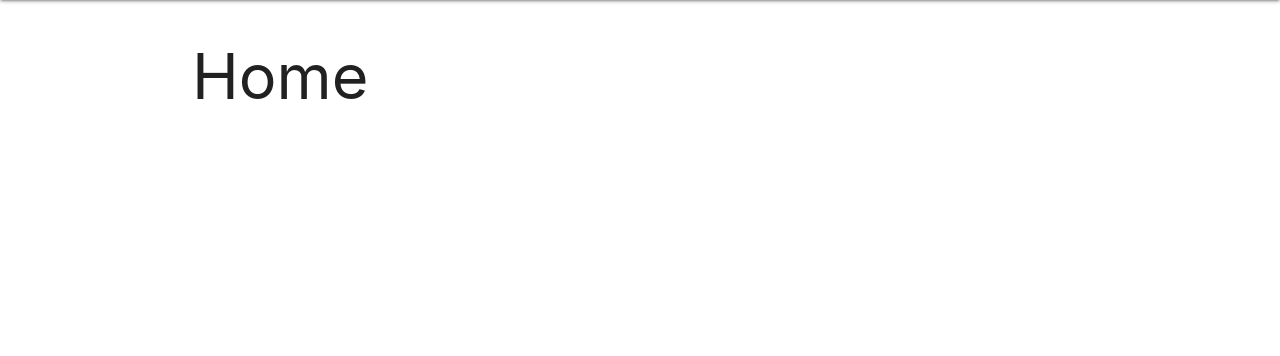
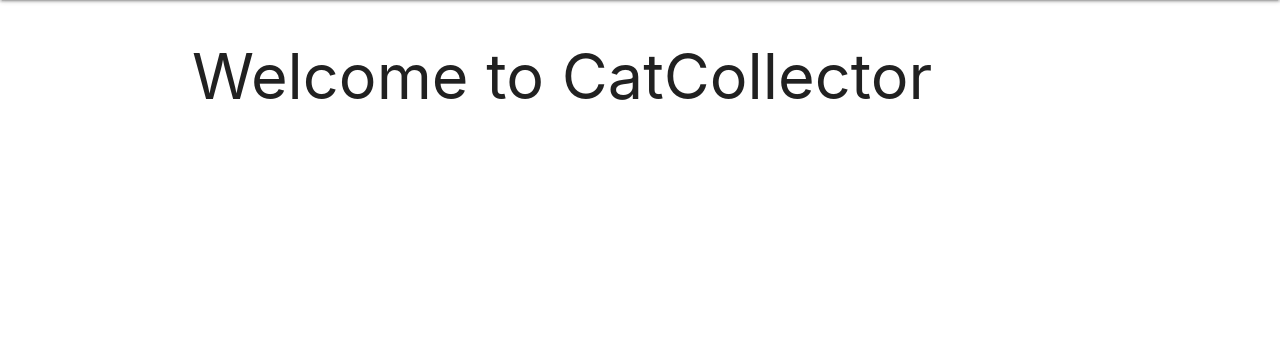
Before and after one commit to kaushikkm17/catcollector, a Django app: page / in a window 1280 px wide. Shown: the part 64-420 px from the top of the page. Run offline with Django 4.2, Linux system fonts and the light colour scheme.

Commit message:
home page heading

```diff
--- a/main_app/templates/home.html
+++ b/main_app/templates/home.html
@@ -1,6 +1,7 @@
 {% extends 'base.html' %}
 {% block content %}
 
-<h1>Home</h1>
+<h1>Welcome to CatCollector</h1>
+
 
 {% endblock %}
```
